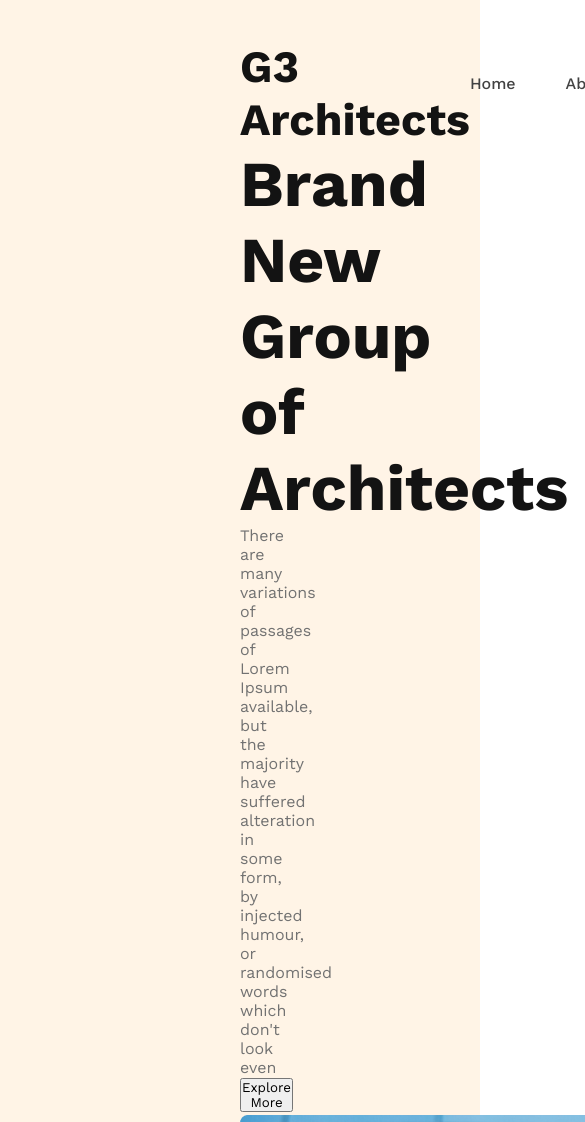
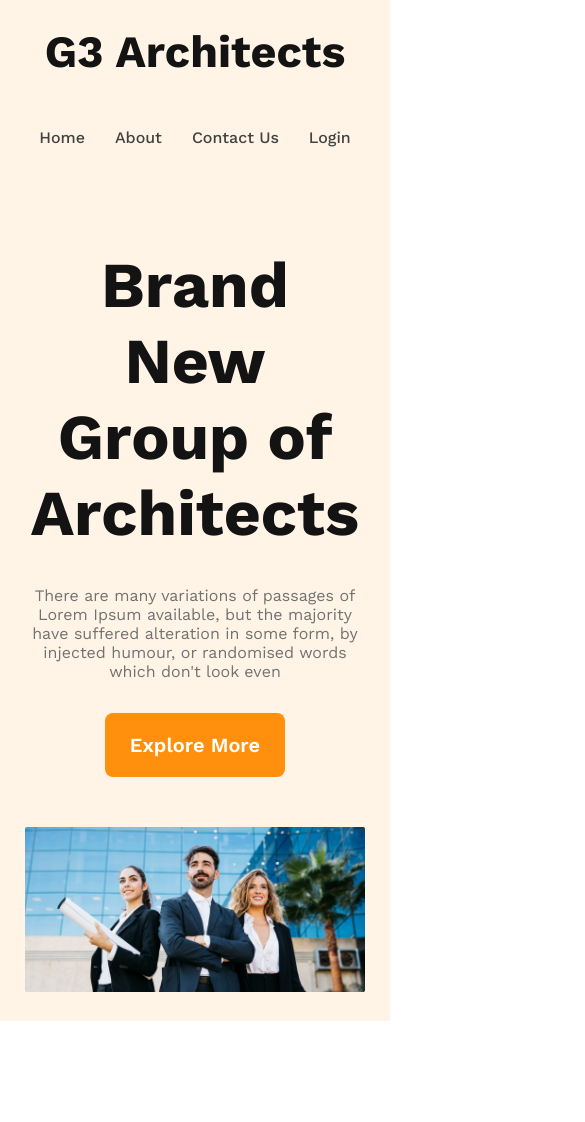
Before and after one commit to abunaim5/g3-architects-website, a plain HTML site: page index.html in a window 390 px wide. Shown: the top 1122 px of the page, 585 px wide, since content can reach past the window. After the commit the page ends 1021 px from the top, so only its background shows below. Drawn offline with nearby package versions, Linux system fonts and the light colour scheme.

Commit message:
finished the header section with responsive for mobile and medium devices

```diff
--- a/index.html
+++ b/index.html
@@ -23,8 +23,10 @@
         <div class="banner">
             <div class="banner-content">
                 <h1 class="banner-title">Brand New Group of Architects<h1>
-                <p class="banner-description">There are many variations of passages of Lorem Ipsum available, but the majority have suffered alteration in some form, by injected humour, or randomised words which don't look even</p>
-                <button class="btn-primary">Explore More</button>
+                        <p class="banner-description">There are many variations of passages of Lorem Ipsum available,
+                            but the majority have suffered alteration in some form, by injected humour, or randomised
+                            words which don't look even</p>
+                        <button id="explore-btn" class="btn-primary">Explore More</button>
             </div>
             <img src="images/banner.png" alt="">
         </div>
--- a/styles/style.css
+++ b/styles/style.css
@@ -9,6 +9,18 @@
     /* font-family: 'Lato', sans-serif; */
     /* font-family: 'Poppins', sans-serif; */
     font-family: 'Work Sans', sans-serif;
+}
+
+.btn-primary {
+    font-size: 20px;
+    font-weight: 600;
+    margin-top: 32px;
+    border: none;
+    border-radius: 8px;
+    padding: 20px 25px;
+    color: #FFF;
+    background: #FF900E;
+    cursor: pointer;
 }
 
 /* Header styles */
@@ -31,12 +43,12 @@ nav {
 
 nav>ul {
     display: flex;
+    gap: 30px;
 
 }
 
 nav li {
     list-style: none;
-    margin-right: 50px;
     font-size: 1rem;
     font-weight: 500;
 }
@@ -46,11 +58,15 @@ nav li a {
     color: #424242;
 }
 
+header img {
+    width: 100%;
+}
+
 /* Banner styles */
 .banner-content {
     max-width: 800px;
     text-align: center;
-    margin: 0 auto;
+    margin: 100px auto 0;
 }
 
 .banner-content .banner-title {
@@ -63,4 +79,35 @@ nav li a {
     color: #727272;
     font-size: 1rem;
     font-weight: 400;
+    margin-top: 35px;
 }
+
+.banner img {
+    margin-top: 50px;
+}
+
+
+/* Responsive media queries */
+/* Mobile device */
+@media screen and (max-width: 576px) {
+    header {
+        padding: 25px;
+    }
+
+    nav {
+        flex-direction: column;
+        gap: 50px;
+    }
+}
+
+/* Tablet or medium devices */
+@media screen and (min-width: 576px) and (max-width: 960px) {
+    header {
+        padding: 50px;
+    }
+
+    nav {
+        flex-direction: column;
+        gap: 50px;
+    }
+}
```
